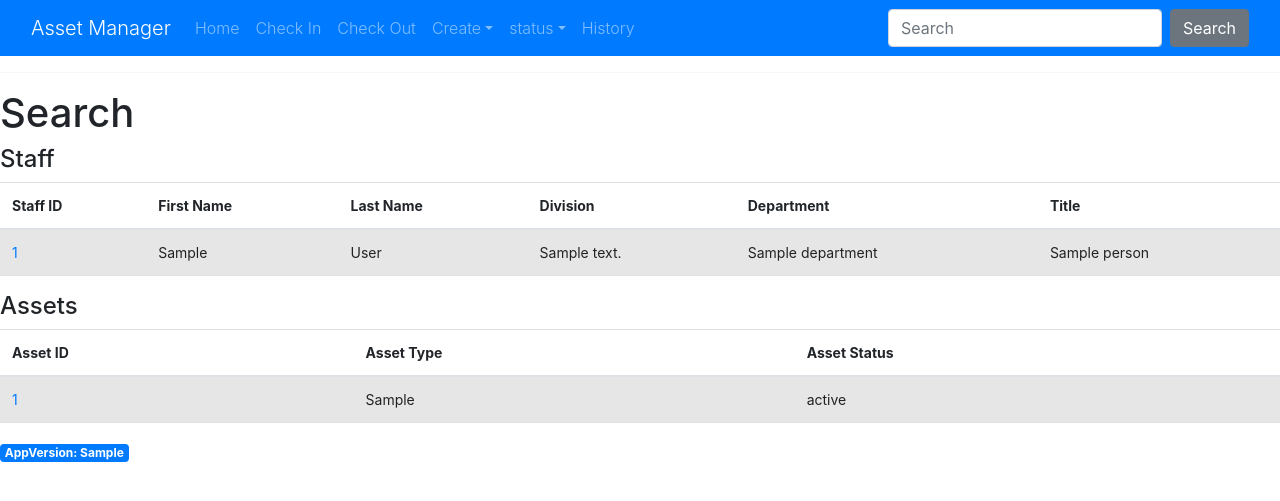
After one commit to drahamim/invenflask, a Python web app: template src/invenflask/templates/search.html in a window 1280 px wide. The commit adds this page. Shown: the top 501 px of the page. Run offline with Jinja, Linux system fonts and the light colour scheme; the template is opened without the code that fills it: most values are stand-ins (such as "Sample title", 1, 10 or a date in 2020); some libraries are stand-ins or nearby versions.

Commit message:
feat(search): add ability to search for staff or asset by id (#191)
* feat(search): add ability to search for staff or asset by id

Co-authored-by: Daniel Rahamim <3834219+drahamim@users.noreply.github.com>

* style(app): fix syntax issue in core code

Signed-off-by: Daniel Rahamim <3834219+drahamim@users.noreply.github.com>

* fix(links): staff id links incorrectly tried to load assets detail

Signed-off-by: Daniel Rahamim <3834219+drahamim@users.noreply.github.com>

* style(app): remove excess spaces

Signed-off-by: Daniel Rahamim <3834219+drahamim@users.noreply.github.com>

---------

Signed-off-by: Daniel Rahamim <3834219+drahamim@users.noreply.github.com>
Co-authored-by: Daniel Rahamim <3834219+drahamim@users.noreply.github.com>

```diff
--- a/src/invenflask/templates/base.html
+++ b/src/invenflask/templates/base.html
@@ -55,10 +55,10 @@
                 </a>
                 </li> -->
 
-                <!-- <form class="d-flex">
-                <input class="form-control me-sm-2" type="search" placeholder="Search">
+                <form class="d-flex", method="GET" action="/search" >
+                <input class="form-control me-sm-2" type="text" name="query" placeholder="Search">
                 <button class="btn btn-secondary my-2 my-sm-0" type="submit">Search</button>
-                </form> -->
+                </form>
             </div>
         </div>
     </nav>
--- a/src/invenflask/templates/history.html
+++ b/src/invenflask/templates/history.html
@@ -16,7 +16,7 @@
       {% for asset in assets %}
         <tr>
           <td><a href='/single_history/asset/{{asset.assetid}}'> {{ asset.assetid }}</a></td>
-          <td><a href='/single_history/asset/{{asset.staffid}}'>{{ asset.staffid }}</a></td>
+          <td><a href='/single_history/staff/{{asset.staffid}}'>{{ asset.staffid }}</a></td>
           <td>{{ asset.department }}</td>
           <td>{{ asset.division }}</td>
           <td>{{ moment(timestamp=asset.checkouttime).format('LLL') }}</td>
--- a/src/invenflask/templates/index.html
+++ b/src/invenflask/templates/index.html
@@ -37,7 +37,7 @@
       {% for item in checkouts %}
         <tr>
           <td><a href='/single_history/asset/{{item.assetid}}'> {{ item.assetid }}</a></td>
-          <td><a href='/single_history/asset/{{item.staffid}}'>{{ item.staffid }}</a></td>
+          <td><a href='/single_history/staff/{{item.staffid}}'>{{ item.staffid }}</a></td>
           <td>{{ item.department }}</td>
           <td>{{ moment(item.timestamp).format('LLL') }}</td>
           </td>
--- /dev/null
+++ b/src/invenflask/templates/search.html
@@ -0,0 +1,49 @@
+{% extends 'base.html' %}
+{% block content %}
+<h1>{% block title %} Search {% endblock %}</h1>
+<h4>Staff</h4>
+<table id="staff" class="table table-striped">
+    <thead>
+      <tr>
+        <th>Staff ID</th>
+        <th>First Name</th>
+        <th>Last Name</th>
+        <th>Division</th>
+        <th>Department</th>
+        <th>Title</th>
+      </tr>
+    </thead>
+    <tbody>
+      {% for person in staff %}
+        <tr>
+          <td><a href='/single_history/staff/{{person.id}}'> {{ person.id }}</a></td>
+          <td>{{ person.first_name }}</td>
+          <td>{{ person.last_name }}</td>
+          <td>{{ person.division }}</td>
+          <td>{{ person.department }}</td>
+          <td>{{ person.title }}</td>
+        </tr>
+      {% endfor %}
+    </tbody>
+    </table>
+
+    <h4>Assets</h4>
+    <table id="assets" class="table table-striped">
+        <thead>
+          <tr>
+            <th>Asset ID</th>
+            <th>Asset Type</th>
+            <th>Asset Status</th>
+          </tr>
+        </thead>
+        <tbody>
+          {% for item in assets %}
+            <tr>
+              <td><a href='/single_history/asset/{{item.id}}'> {{ item.id }}</a></td>
+              <td>{{ item.asset_type }}</td>
+              <td>{{ item.asset_status }}</td>
+            </tr>
+          {% endfor %}
+        </tbody>
+        </table>
+{% endblock %}
```
Also changed, not shown: src/invenflask/app.py (+49 -3 lines).
